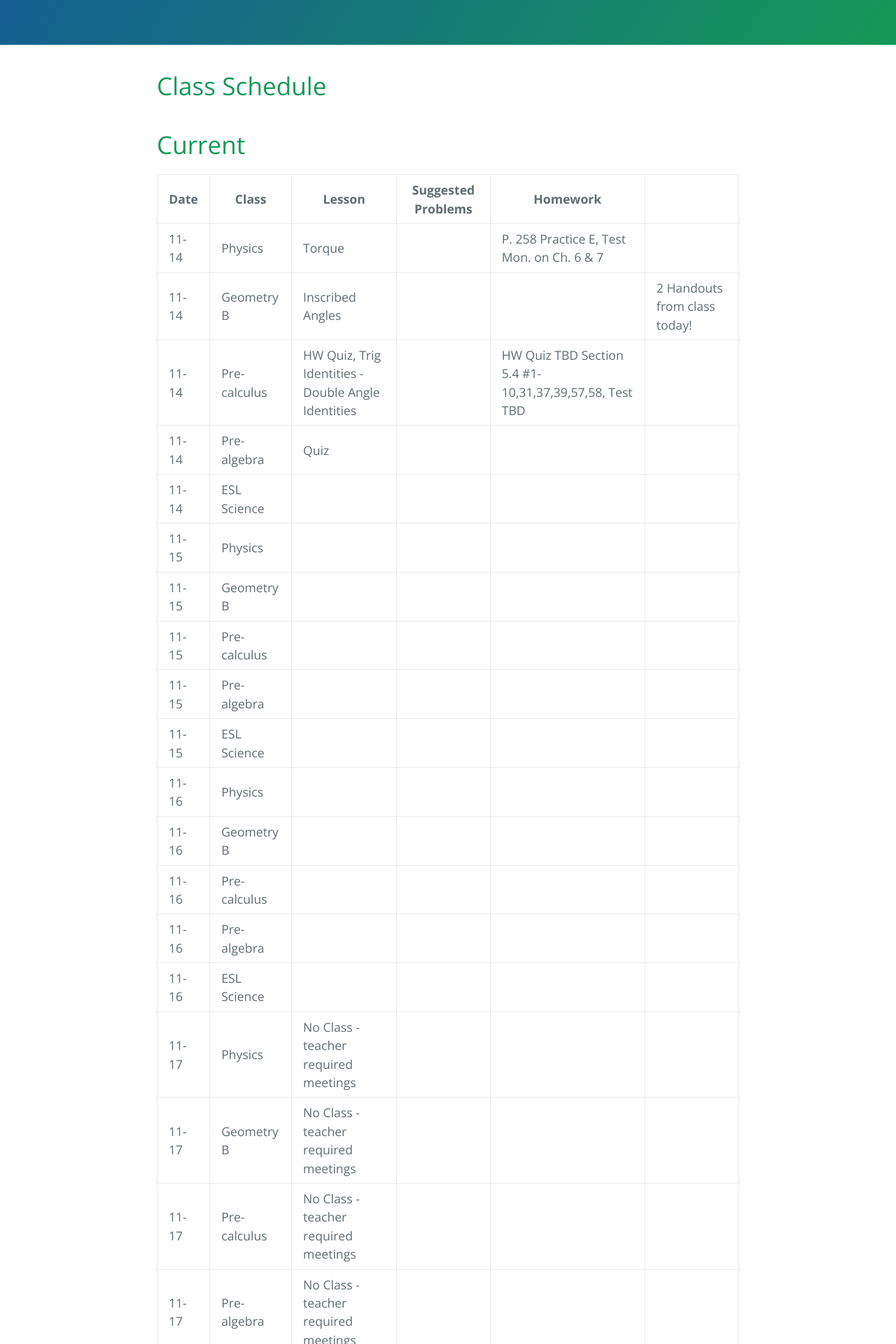
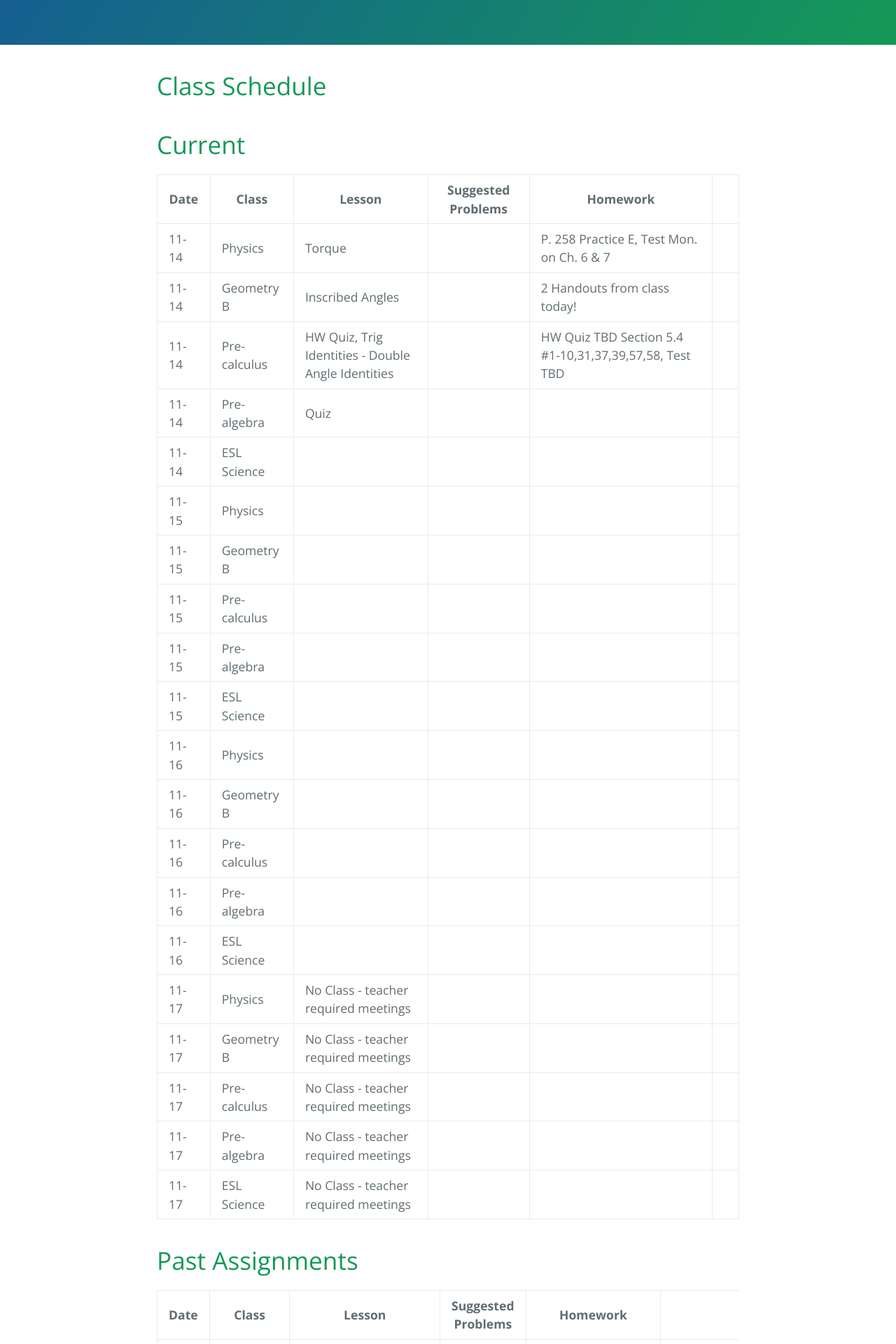
Before and after one commit to gpayoo/gpayoo, a Jekyll site: the page built from index.md, in a window 1280 px wide. Shown: the part 319-2239 px from the top of the page at 70% size. Built offline with Jekyll 4.4.1, drawn with Linux system fonts in a browser that asks for light colours; our own code applies the rules of GitHub Pages for plain Markdown files.

Commit message:
Update index.md

```diff
--- a/index.md
+++ b/index.md
@@ -11,7 +11,7 @@ layout: default
 | Date | Class | Lesson | Suggested Problems | Homework |
 | ---- | ----- | ------ | -------- | ---
 | 11-14 | Physics | Torque| |  P. 258 Practice E, Test Mon. on Ch. 6 & 7
-| 11-14 | Geometry B | Inscribed Angles| | | 2 Handouts from class today!
+| 11-14 | Geometry B | Inscribed Angles| | 2 Handouts from class today!
 | 11-14 | Pre-calculus | HW Quiz, Trig Identities - Double Angle Identities | | HW Quiz TBD Section 5.4 #1-10,31,37,39,57,58, Test TBD
 | 11-14 | Pre-algebra | Quiz | |
 | 11-14 | ESL Science |  |  |
```
